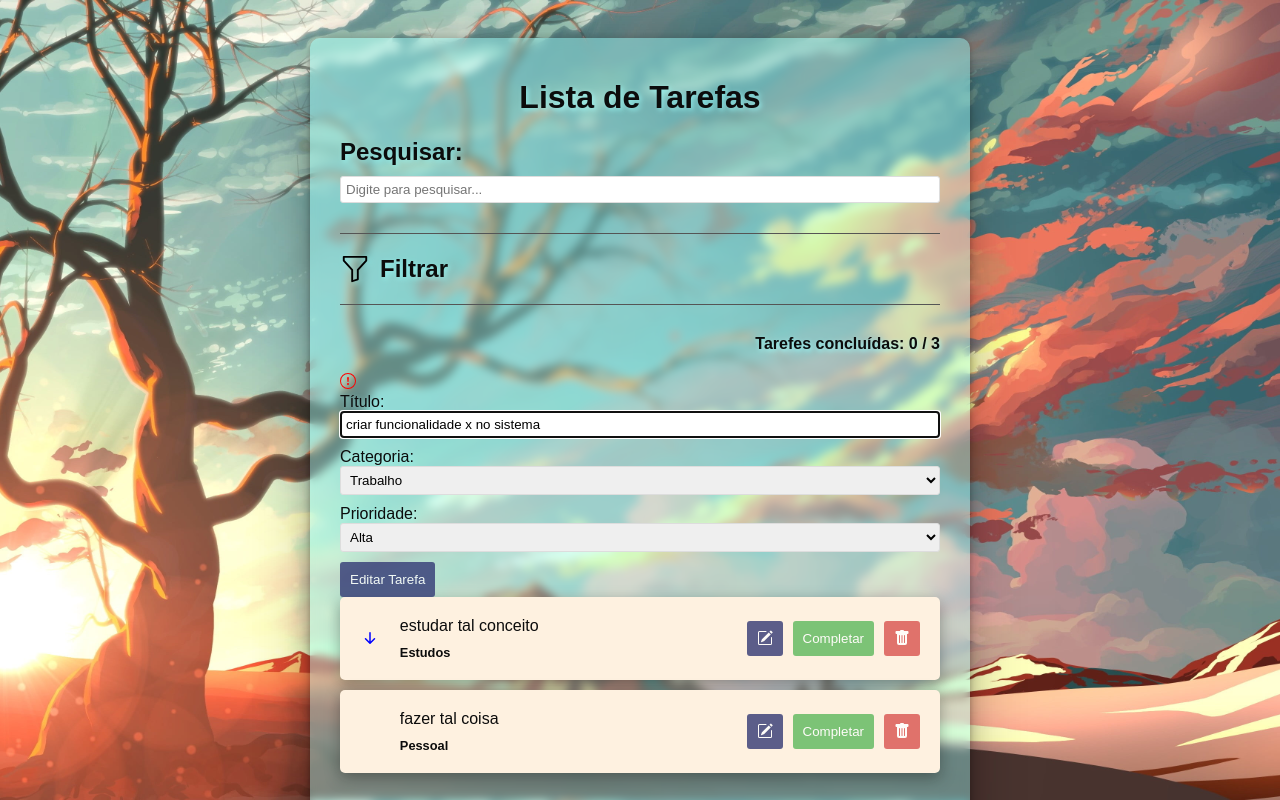
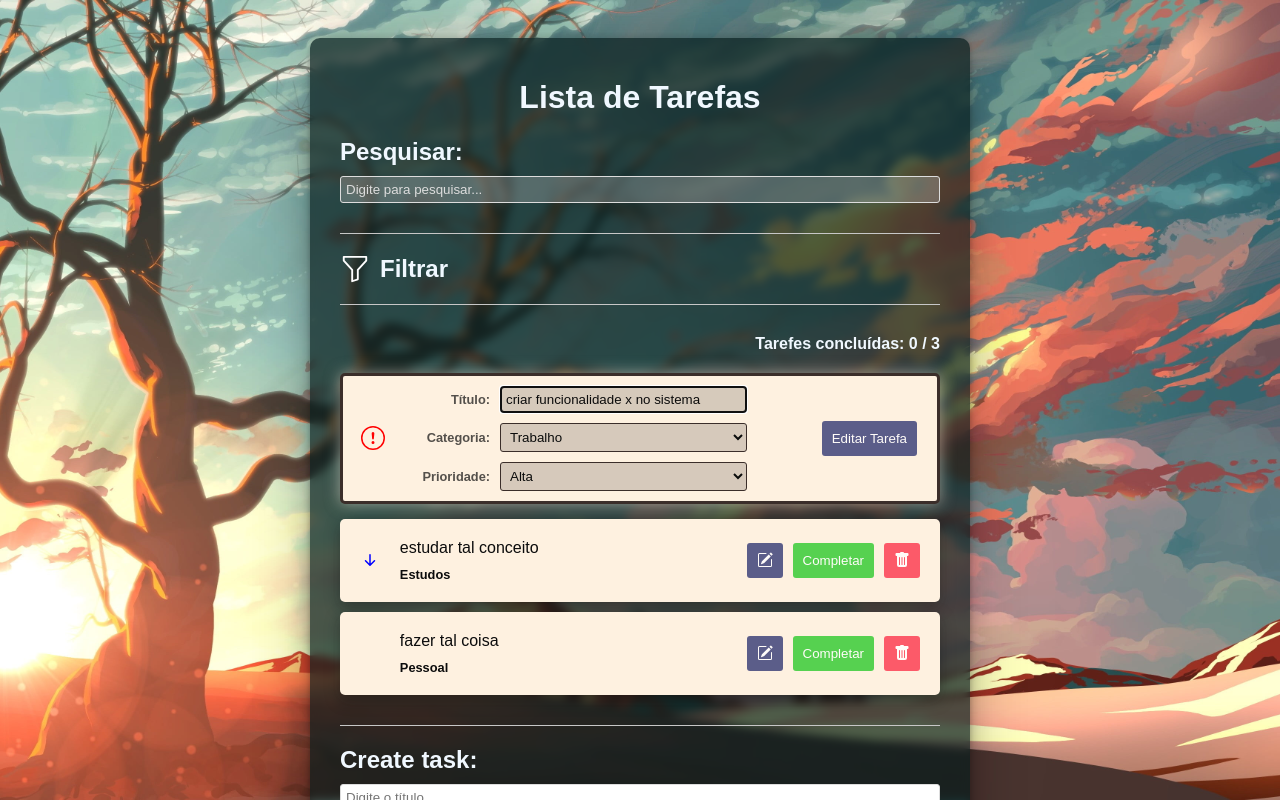
Before and after one commit to rianreiss/react-to-do-list, a React (Vite) app in the folder my-vite-project/: page / in a window 1280 px wide. Both pictures are taken after a click on the button 764 px from the left and 414 px from the top of the page. Shown: the top 800 px of the page. Built offline with nearby package versions, Linux system fonts and the light colour scheme.

Commit message:
Style Updates

```diff
--- a/my-vite-project/src/App.css
+++ b/my-vite-project/src/App.css
@@ -3,21 +3,22 @@ body {
   padding: 30px;
   color: #0c0c0c;
   background-image: url(./img/background-image.jpg);
+  background-color: rgba(12, 12, 12, 0.4);
   background-size: cover;
   background-attachment: fixed;
-  background-position: top;
-  text-shadow: 2px 2px 5px rgba(154, 255, 253, 0.7);
+  background-position-y: center;
 }
 
 .app {
   max-width: 600px;
   margin: 0 auto 300px;
-  background-color: rgba(154, 255, 253, 0.4);
+  background-color: rgba(5, 27, 27, 0.7);
   box-shadow: rgba(0, 0, 0, 0.25) 0px 54px 55px, rgba(0, 0, 0, 0.12) 0px -12px 30px, rgba(0, 0, 0, 0.12) 0px 4px 6px, rgba(0, 0, 0, 0.17) 0px 12px 13px, rgba(0, 0, 0, 0.09) 0px -3px 5px;
   padding: 20px 30px;
   border-radius: 10px;
   -webkit-backdrop-filter: blur(5px);
           backdrop-filter: blur(5px);
+  color: #f0f8ff;
 }
 
 h1 {
@@ -56,9 +57,80 @@ button:hover {
 .todo-list {
   margin-bottom: 20px;
   padding-bottom: 20px;
-  border-bottom: 1px solid #555;
+  border-bottom: 1px solid #c7c7c7;
   display: flex;
   flex-direction: column;
+}
+
+.todo-editing {
+  background-color: #fef1e0;
+  border: 3px solid #3b2e2a;
+  box-shadow: rgba(254, 241, 224, 0.5) 0px 0px 15px;
+  padding: 10px;
+  margin: 15px 0px;
+  border-radius: 5px;
+  display: flex;
+  align-items: center;
+  color: #0c0c0c;
+}
+.todo-editing .priority {
+  height: 40px;
+  width: 40px;
+  display: flex;
+  justify-content: center;
+  align-items: center;
+  margin-right: 10px;
+}
+.todo-editing .priority img {
+  width: 60%;
+}
+.todo-editing label {
+  font-size: 0.8rem;
+  display: flex;
+  align-items: center;
+  justify-content: end;
+  font-weight: bold;
+  color: rgba(12, 12, 12, 0.7);
+}
+.todo-editing input {
+  background-color: rgba(59, 46, 42, 0.2);
+  color: #0c0c0c;
+  border: 1px solid #3b2e2a;
+  grid-column: 2/5;
+  display: flex;
+  align-items: center;
+  margin-bottom: 0;
+}
+.todo-editing input::-moz-placeholder {
+  color: #ddd;
+}
+.todo-editing input::placeholder {
+  color: #ddd;
+}
+.todo-editing select {
+  background-color: rgba(59, 46, 42, 0.2);
+  color: #0c0c0c;
+  border: 1px solid #3b2e2a;
+  grid-column: 2/5;
+  display: flex;
+  align-items: center;
+  margin-bottom: 0;
+}
+.todo-editing select option {
+  color: #0c0c0c;
+}
+.todo-editing .content {
+  width: 60%;
+  margin-right: auto;
+  display: grid;
+  grid-template-columns: repeat(4, auto);
+  grid-template-rows: repeat(3, auto);
+  gap: 10px;
+}
+.todo-editing .buttons {
+  display: flex;
+  align-items: center;
+  justify-content: center;
 }
 
 .todo {
@@ -70,6 +142,7 @@ button:hover {
   border-radius: 5px;
   display: flex;
   align-items: center;
+  color: #0c0c0c;
 }
 .todo .priority {
   height: 40px;
@@ -101,20 +174,16 @@ button:hover {
   justify-content: center;
 }
 .todo .buttons .complete {
-  background-color: #5cb85c;
+  background-color: #2cca2c;
   display: flex;
   align-items: center;
   justify-content: center;
 }
 .todo .buttons .remove {
-  background-color: #d9534f;
+  background-color: #fc354c;
   display: flex;
   align-items: center;
   justify-content: center;
-}
-
-.todo-form {
-  padding-bottom: 1.5rem;
 }
 
 input,
@@ -128,13 +197,25 @@ select {
 
 .filter,
 .search {
-  border-bottom: 1px solid #555;
+  border-bottom: 1px solid #c7c7c7;
   margin-bottom: 20px;
   padding-bottom: 20px;
 }
+.filter input,
+.search input {
+  background-color: rgba(199, 199, 199, 0.3);
+  color: #f0f8ff;
+}
+.filter input::-moz-placeholder, .search input::-moz-placeholder {
+  color: #ddd;
+}
+.filter input::placeholder,
+.search input::placeholder {
+  color: #ddd;
+}
 
 .filter-container {
-  border-bottom: 1px solid #555;
+  border-bottom: 1px solid #c7c7c7;
   margin-bottom: 20px;
   padding-bottom: 20px;
 }
@@ -153,7 +234,6 @@ select {
   height: -moz-max-content;
   height: max-content;
   width: 30px;
-  filter: drop-shadow(2px 2px 3px rgba(154, 255, 253, 0.9));
 }
 .filter-container .filter-title h2 {
   margin: 0;
@@ -175,11 +255,17 @@ select {
 .filter-container .filter-options div {
   flex: 1 1 0;
 }
+.filter-container .filter-options div select {
+  background-color: rgba(199, 199, 199, 0.3);
+  color: #f0f8ff;
+}
+.filter-container .filter-options div select option {
+  color: #0c0c0c;
+}
 
 .completedTasks {
   display: flex;
   justify-content: end;
   margin-bottom: 20px;
-  text-shadow: 1px 2px 5px #9afffd;
   font-weight: bold;
 }/*# sourceMappingURL=App.css.map */
--- a/my-vite-project/src/App.scss
+++ b/my-vite-project/src/App.scss
@@ -4,6 +4,7 @@ $color2: #29221f;
 $color3: #13747d;
 $color4: #0abfbc;
 $color41: #9afffd;
+$color42: #051b1b;
 $color5: #fcf7c5;
 $color6: #fef1e0;
 $color7: #f6e6ce;
@@ -14,26 +15,30 @@ $color11: #fff3a3;
 $black1: #0c0c0c; //OIL BLACK
 $black2: #0b1215; //OBSIDIAN
 $black3: #171717; //CHARCOAL GRAY
+$white1: #f0f8ff; //ALICE BLUE
+$white2: #c7c7c7; //GAINSBORO
 
 body {
     font-family: Arial;
     padding: 30px;
     color: $black1;
+
     background-image: url(./img/background-image.jpg);
+    background-color: rgba($black1, 0.4);
     background-size: cover;
     background-attachment: fixed;
-    background-position: top;
-    text-shadow: 2px 2px 5px rgba($color41, 0.7);
+    background-position-y: center;
 }
 
 .app {
     max-width: 600px;
     margin: 0 auto 300px;
-    background-color: rgba($color41, 0.4);
+    background-color: rgba($color42, 0.7);
     box-shadow: rgba(0, 0, 0, 0.25) 0px 54px 55px, rgba(0, 0, 0, 0.12) 0px -12px 30px, rgba(0, 0, 0, 0.12) 0px 4px 6px, rgba(0, 0, 0, 0.17) 0px 12px 13px, rgba(0, 0, 0, 0.09) 0px -3px 5px;
     padding: 20px 30px;
     border-radius: 10px;
     backdrop-filter: blur(5px);
+    color: $white1;
 }
 
 h1 {
@@ -72,10 +77,87 @@ button:hover {
 .todo-list {
     margin-bottom: 20px;
     padding-bottom: 20px;
-    border-bottom: 1px solid #555;
+    border-bottom: 1px solid $white2;
     display: flex;
     flex-direction: column;
 
+}
+
+.todo-editing {
+    background-color: $color6;
+    border: 3px solid $color8;
+    box-shadow: rgba($color6, 0.5) 0px 0px 15px;
+    padding: 10px;
+    margin: 15px 0px;
+    border-radius: 5px;
+    display: flex;
+    align-items: center;
+    color: $black1;
+
+    .priority {
+        height: 40px;
+        width: 40px;
+        display: flex;
+        justify-content: center;
+        align-items: center;
+        margin-right: 10px;
+
+        img {
+            width: 60%;
+        }
+    }
+
+    label {
+        font-size: 0.8rem;
+        display: flex;
+        align-items: center;
+        justify-content: end;
+        font-weight: bold;
+        color: rgba($black1, 0.7);
+    }
+
+    input {
+        background-color: rgba($color8, 0.2);
+        color: $black1;
+        border: 1px solid $color8;
+        grid-column: 2/5;
+        display: flex;
+        align-items: center;
+        margin-bottom: 0;
+
+        &::placeholder {
+            color: #ddd;
+        }
+    }
+
+    select {
+        background-color: rgba($color8, 0.2);
+        color: $black1;
+        border: 1px solid $color8;
+        grid-column: 2/5;
+        display: flex;
+        align-items: center;
+        margin-bottom: 0;
+
+        option {
+            color: $black1;
+        }
+    }
+
+    .content {
+        width: 60%;
+        margin-right: auto;
+        display: grid;
+        grid-template-columns: repeat(4, auto);
+        grid-template-rows: repeat(3, auto);
+        gap: 10px;
+    }
+
+    .buttons {
+        display: flex;
+        align-items: center;
+        justify-content: center;
+    }
 }
 
 .todo {
@@ -87,6 +169,7 @@ button:hover {
     border-radius: 5px;
     display: flex;
     align-items: center;
+    color: $black1;
 
     .priority {
         height: 40px;
@@ -124,23 +207,19 @@ button:hover {
         }
 
         .complete {
-            background-color: #5cb85c;
+            background-color: #2cca2c;
             display: flex;
             align-items: center;
             justify-content: center;
         }
 
         .remove {
-            background-color: #d9534f;
+            background-color: $color1;
             display: flex;
             align-items: center;
             justify-content: center;
         }
     }
-}
-
-.todo-form {
-    padding-bottom: 1.5rem;
 }
 
 input,
@@ -154,13 +233,22 @@ select {
 
 .filter,
 .search {
-    border-bottom: 1px solid #555;
+    border-bottom: 1px solid $white2;
     margin-bottom: 20px;
     padding-bottom: 20px;
+
+    input {
+        background-color: rgba($white2, 0.3);
+        color: $white1;
+
+        &::placeholder {
+            color: #ddd;
+        }
+    }
 }
 
 .filter-container {
-    border-bottom: 1px solid #555;
+    border-bottom: 1px solid $white2;
     margin-bottom: 20px;
     padding-bottom: 20px;
 
@@ -177,7 +265,6 @@ select {
         img {
             height: max-content;
             width: 30px;
-            filter: drop-shadow(2px 2px 3px rgba($color41, 0.9));
 
         }
 
@@ -204,6 +291,15 @@ select {
 
         div {
             flex: 1 1 0;
+
+            select {
+                background-color: rgba($white2, 0.3);
+                color: $white1;
+
+                option {
+                    color: $black1;
+                }
+            }
         }
     }
 }
@@ -212,7 +308,6 @@ select {
     display: flex;
     justify-content: end;
     margin-bottom: 20px;
-    text-shadow: 1px 2px 5px rgba($color41, 1);
     font-weight: bold;
 
 }
```
Also changed, not shown: my-vite-project/src/assets/funnel.svg, 1 other file (tests, documents, lock files or other folders).
